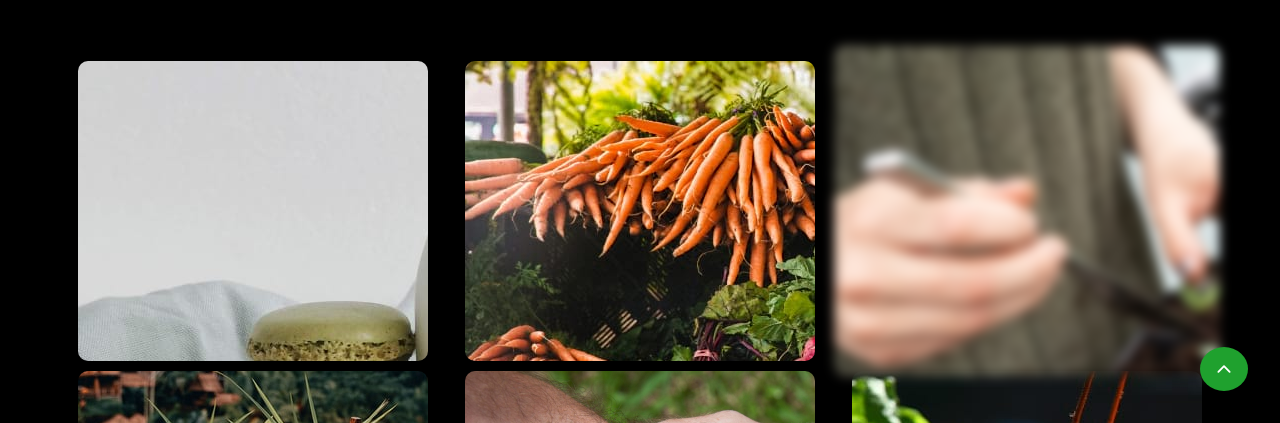
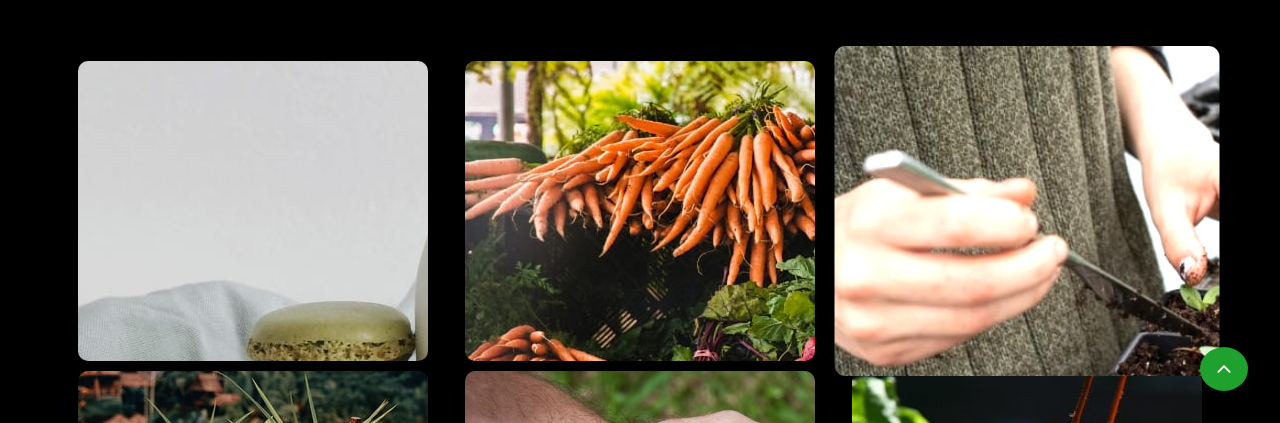
Before and after one commit to mohammad0srayan/farm, a plain HTML site: page Gallery.html in a window 1280 px wide. In both pictures the pointer is over the element 1027 px from the left and 588 px from the top of the page. Shown: the part 377-800 px from the top of the page. Drawn offline with nearby package versions, Linux system fonts and the light colour scheme; files whose address does not match are found by name.

Commit message:
Edit Hover Gallery Card

```diff
--- a/Gallery/Style.css
+++ b/Gallery/Style.css
@@ -70,7 +70,7 @@
 .card:hover{
     transform: scale(1.1);
     cursor: pointer;
-    filter: blur(5px);
+    filter: brightness(120%);
 }
 
 .card:nth-child(1){
```
